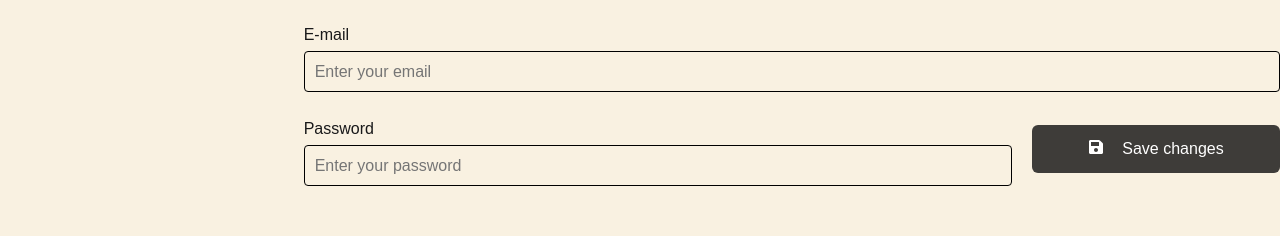
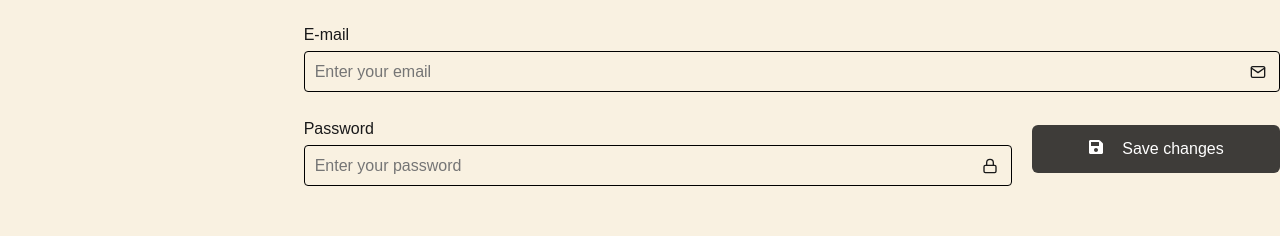
Before and after one commit to mariahenriksen1/dogpal, a React (Vite) app in the folder client/: page /profile in a window 1280 px wide. Shown: the part 530-766 px from the top of the page. Built offline with nearby package versions, Linux system fonts and the light colour scheme; what parse would draw is missing.

Commit message:
fixed icons

```diff
--- a/client/src/components/InputField/InputField.tsx
+++ b/client/src/components/InputField/InputField.tsx
@@ -115,9 +115,14 @@ const InputField: React.FC<InputFieldProps> = ({
           {...variantProps}
           {...inputProps} // Allow parent props to override
         />
-        {icon && <span className={styles.icon}>{icon}</span>}
-      </div>
+       {variantProps.icon && (
+        <span className={styles.icon}>{variantProps.icon}</span>
+      )}
+      {icon && (
+        <span className={styles.icon}>{icon}</span>
+      )}
     </div>
-  );
+  </div>
+);
 };
 export default InputField;
```
